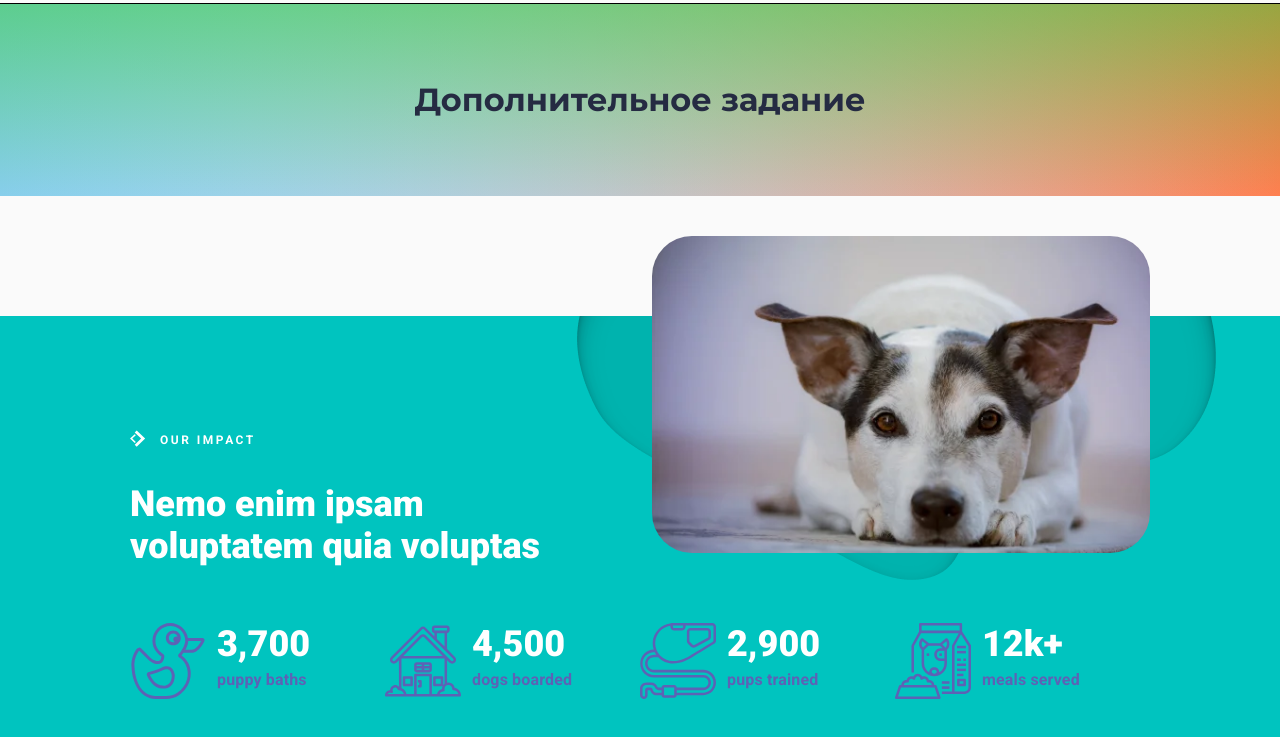
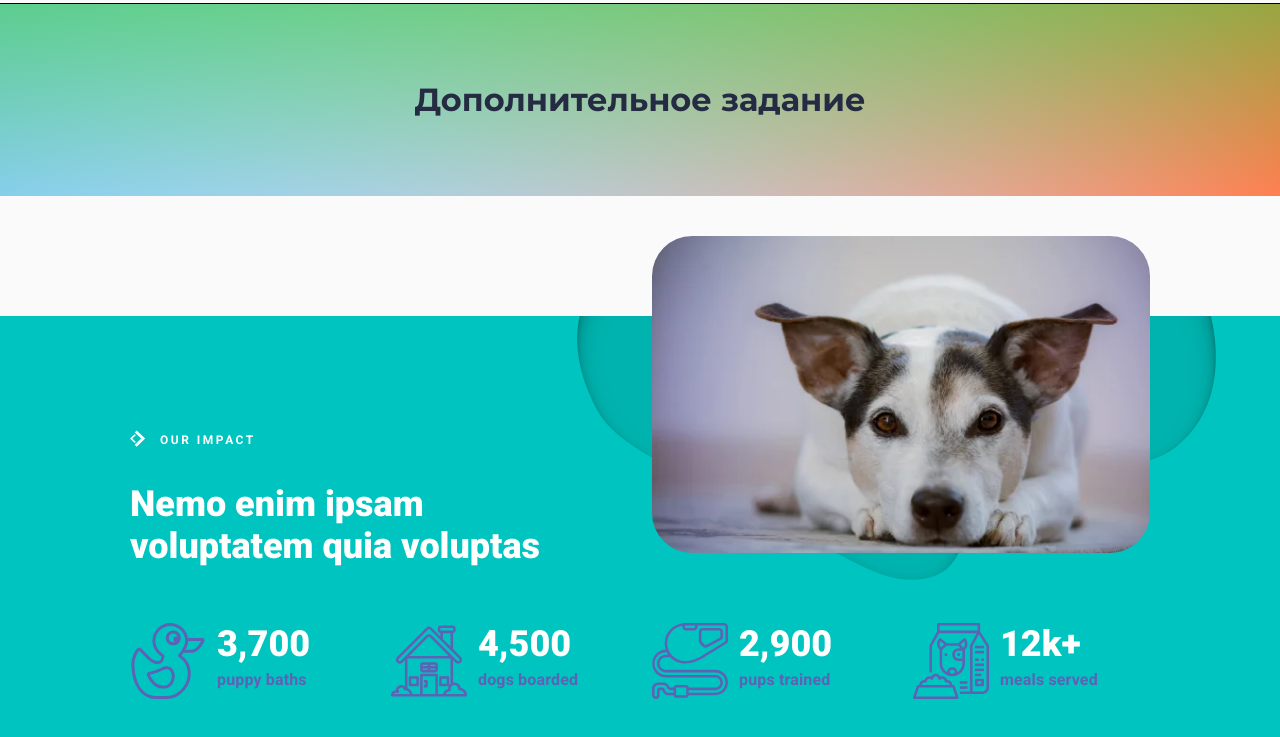
Before and after one commit to Nilline/Lesson_10, a plain HTML site: page index.html in a window 1280 px wide. Shown: the part 4480-5217 px from the top of the page. Drawn offline with Linux system fonts and the light colour scheme.

Commit message:
Update style.css

```diff
--- a/css/style.css
+++ b/css/style.css
@@ -880,11 +880,13 @@ body {
 .our-impact__bottom {
 }
 .bottom-our-impact {
+	margin: 0 -12px;
 }
 .bottom-our-impact__column {
 	display: inline-block;
 	width: 25%;
 	vertical-align: top;
+	padding: 0 12px;
 }
 .bottom-our-impact__content {
 	display: inline-block;
```
